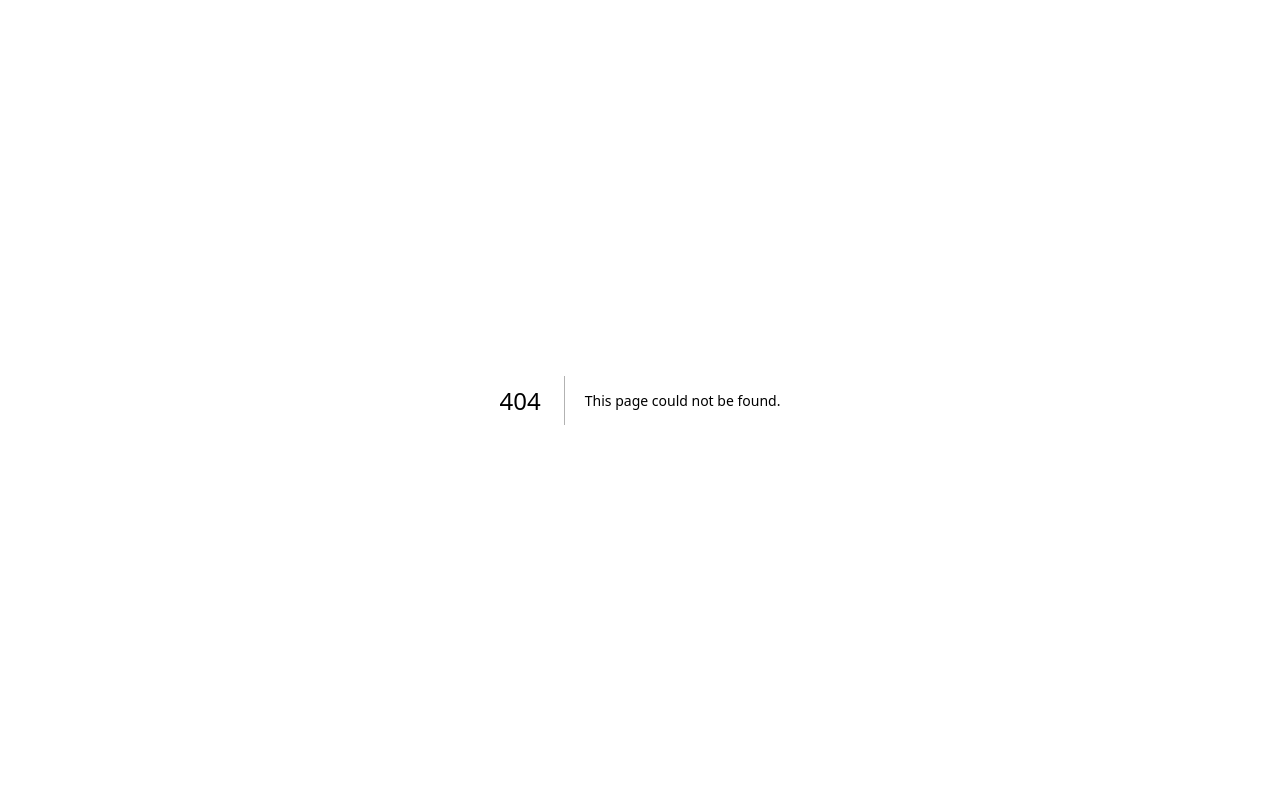
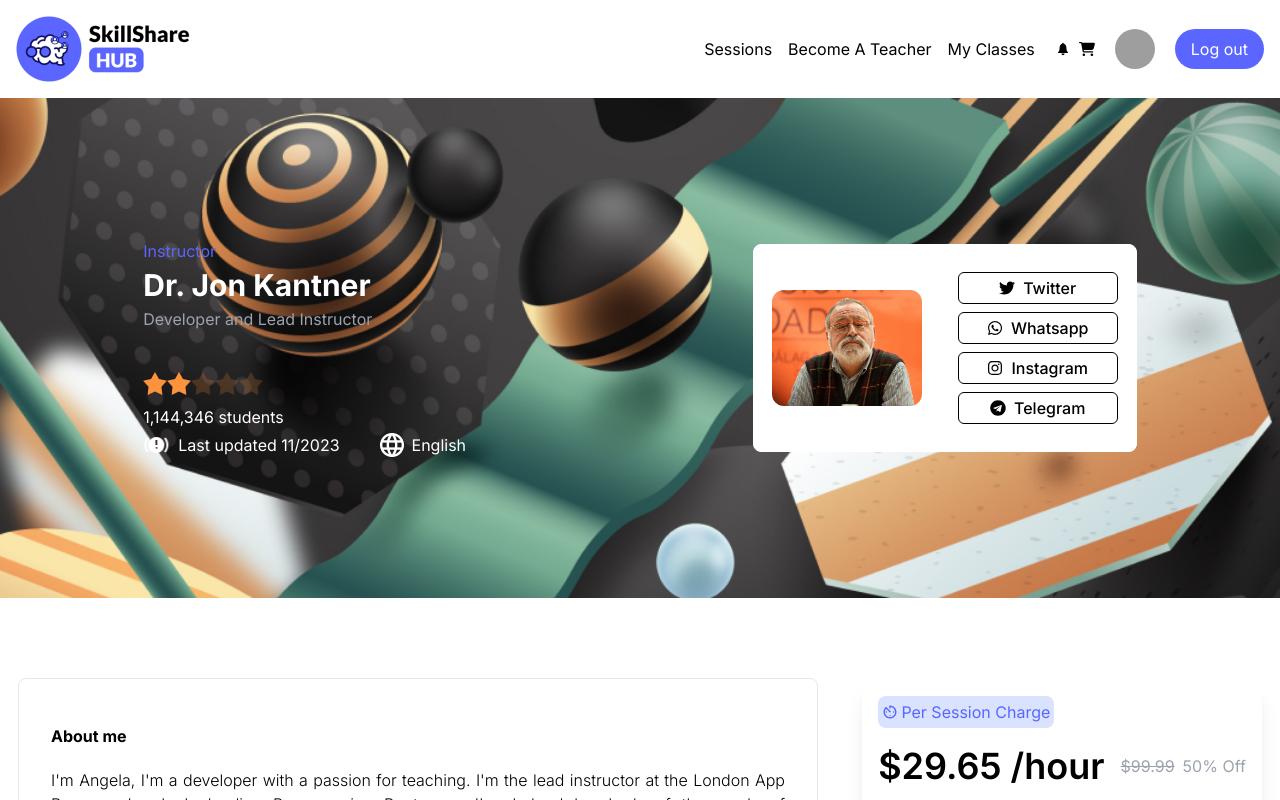
Before and after one commit to MeherabHossain007/skillsharehub, a Next.js app: page /instructor/1 in a window 1280 px wide. Before the commit this address had no page. Shown: the top 800 px of the page. Built offline with nearby package versions, Linux system fonts and the light colour scheme; no server answers; grey boxes are pictures that could not be loaded.

Commit message:
Update Navbar and add logout functionality and do full website routing

```diff
--- a/app/components/NavbarSadab.tsx
+++ b/app/components/NavbarSadab.tsx
@@ -4,9 +4,14 @@ import React from "react";
 import footerlogo from "../../public/footerlogo.png";
 import { IoIosNotifications } from "react-icons/io";
 import { FaCartShopping } from "react-icons/fa6";
-
+import { supabase } from "@/supabase/client";
 
 function NavbarSadab() {
+  const handlellogout = async () => {
+    localStorage.removeItem("token");
+    let { error } = await supabase.auth.signOut();
+    window.location.href = "/login";
+  };
   return (
     <div className="flex justify-between items-center p-4">
       <div>
@@ -16,13 +21,13 @@ function NavbarSadab() {
         <div className="flex items-center gap-5">
           {/* 1  */}
           <div className="space-x-4">
-            <Link href="/" className="text-black">
+            <Link href="/instruuctor" className="text-black">
               Sessions
             </Link>
             <Link href="/" className="text-black">
               Become A Teacher
             </Link>
-            <Link href="/" className="text-black">
+            <Link href="/dashboard" className="text-black">
               My Classes
             </Link>
           </div>
@@ -45,7 +50,7 @@ function NavbarSadab() {
 
         <div>
           <button className="bg-[#5a66ff] px-4 py-2 text-white rounded-3xl">
-            Get Premium
+            Log out
           </button>
         </div>
       </div>
--- /dev/null
+++ b/app/instructor/[slug]/page.tsx
@@ -0,0 +1,16 @@
+import React from "react";
+import Navbar from "../../components/NavbarSadab";
+import Footer from "../../components/FooterSadab";
+import Instructor from "../../components/Instructor";
+
+function page() {
+  return (
+    <>
+      <Navbar />
+      <Instructor />
+      <Footer />
+    </>
+  );
+}
+
+export default page;
--- a/app/instructor/page.js
+++ /dev/null
@@ -1,13 +0,0 @@
-import InstructorHero from "./../../components/InstructorHero";
-import InstructorFilter from './../../components/InstructorFilter';
-
-const InstructorPage = () => {
-  return (
-    <div className=" md:w-[1800px] mx-auto">
-      <InstructorHero></InstructorHero>
-      <InstructorFilter></InstructorFilter>
-    </div>
-  );
-};
-
-export default InstructorPage;
--- a/app/instructor/page.tsx
+++ b/app/instructor/page.tsx
@@ -1,17 +1,16 @@
-import React from "react";
-import Navbar from "../components/NavbarSadab";
-import Footer from "../components/FooterSadab";
-import Instructor from "../components/Instructor";
+import InstructorHero from "../../components/InstructorHero";
+import InstructorFilter from '../../components/InstructorFilter';
+import Navbar from "@/components/Navbar";
+import NavbarSadab from "../components/NavbarSadab";
 
-function page() {
+const InstructorPage = () => {
   return (
-    <>
-      <Navbar />
-      <Instructor />
+    <div className=" md:w-[1800px] mx-auto">
+      <NavbarSadab></NavbarSadab>
+      <InstructorHero></InstructorHero>
+      <InstructorFilter></InstructorFilter>
+    </div>
+  );
+};
 
-      <Footer />
-    </>
-  );
-}
-
-export default page;
+export default InstructorPage;
--- a/components/Navbar.tsx
+++ b/components/Navbar.tsx
@@ -1,4 +1,14 @@
+"use client";
+import { supabase } from "@/supabase/client";
+
 const Navbar = () => {
+
+  const handlellogout = async () => {
+    localStorage.removeItem("token");
+    let { error } = await supabase.auth.signOut();
+    window.location.href = "/login";
+  };
+
   return (
     <div className="navbar bg-base-100 md:my-[0px] my-[50px]">
       <div className="navbar-start">
@@ -39,7 +49,7 @@ const Navbar = () => {
       <div className="navbar-center hidden lg:flex">
         <ul className="menu menu-horizontal px-1">
           <li>
-              <a>Home</a>
+            <a href="/home2">Home</a>
           </li>
           <li>
             <a href="/instructor">Sessions</a>
@@ -53,12 +63,8 @@ const Navbar = () => {
         </ul>
       </div>
       <div className="navbar-end">
-          <a
-            className="btn bg-[#5A66FF] text-white"
-            href="/login"
-            role="button"
-          >
-            Get Started{" "}
+        <a className="btn bg-[#5A66FF] text-white" onClick={handlellogout} role="button">
+          Log Out
         </a>
       </div>
     </div>
```
Also changed, not shown: app/course/page.tsx (+9 -14 lines). Lines whose indentation alone changed are shown as unchanged.
